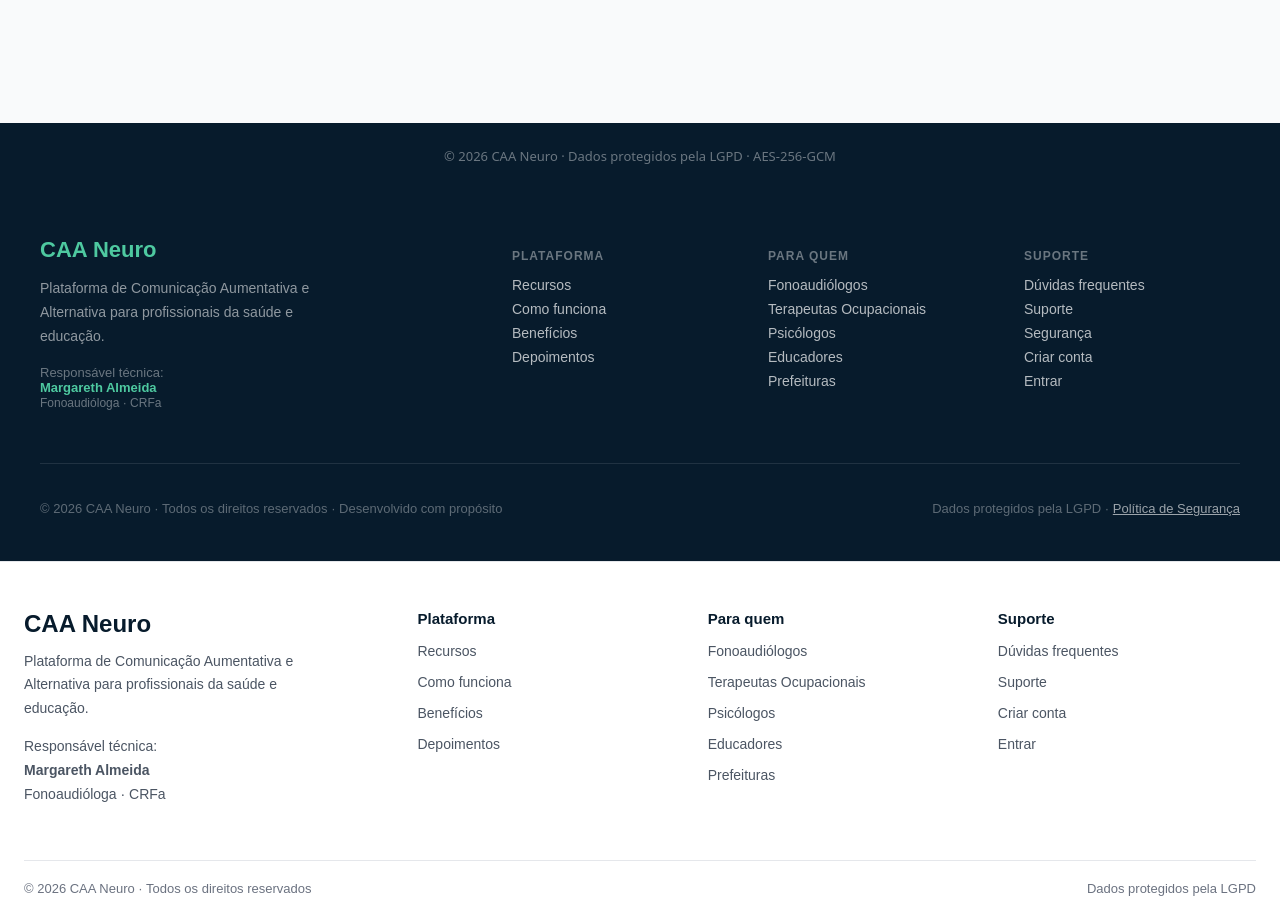
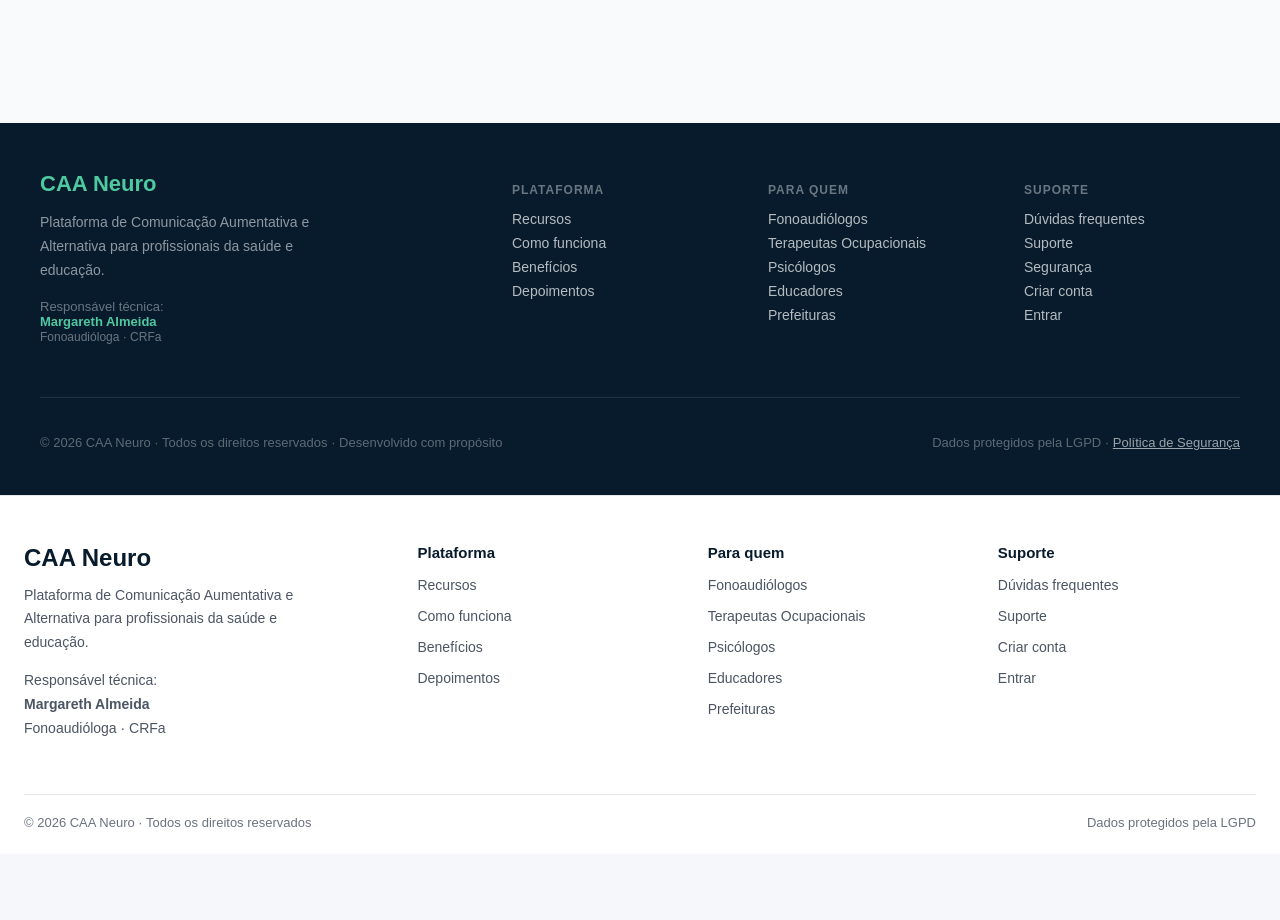
Before and after one commit to andreajoa/CAA-NEURO, a Next.js app: page /seguranca in a window 1280 px wide. Shown: the part 2900-3820 px from the top of the page. After the commit the page ends 3754 px from the top, so only its background shows below. Built offline with nearby package versions, Linux system fonts and the light colour scheme.

Commit message:
Fix: remove footer duplicado das páginas públicas

```diff
--- a/app/seguranca/page.jsx
+++ b/app/seguranca/page.jsx
@@ -117,9 +117,7 @@
         </div>
       </div>
 
-      <footer style={{ background:"#071b2c", color:"rgba(255,255,255,0.4)", padding:"24px 32px", textAlign:"center", fontSize:"13px" }}>
-        © 2026 CAA Neuro · Dados protegidos pela LGPD · AES-256-GCM
-      </footer>
+
     </div>
           <PublicFooter />
     </PublicShell>
```
